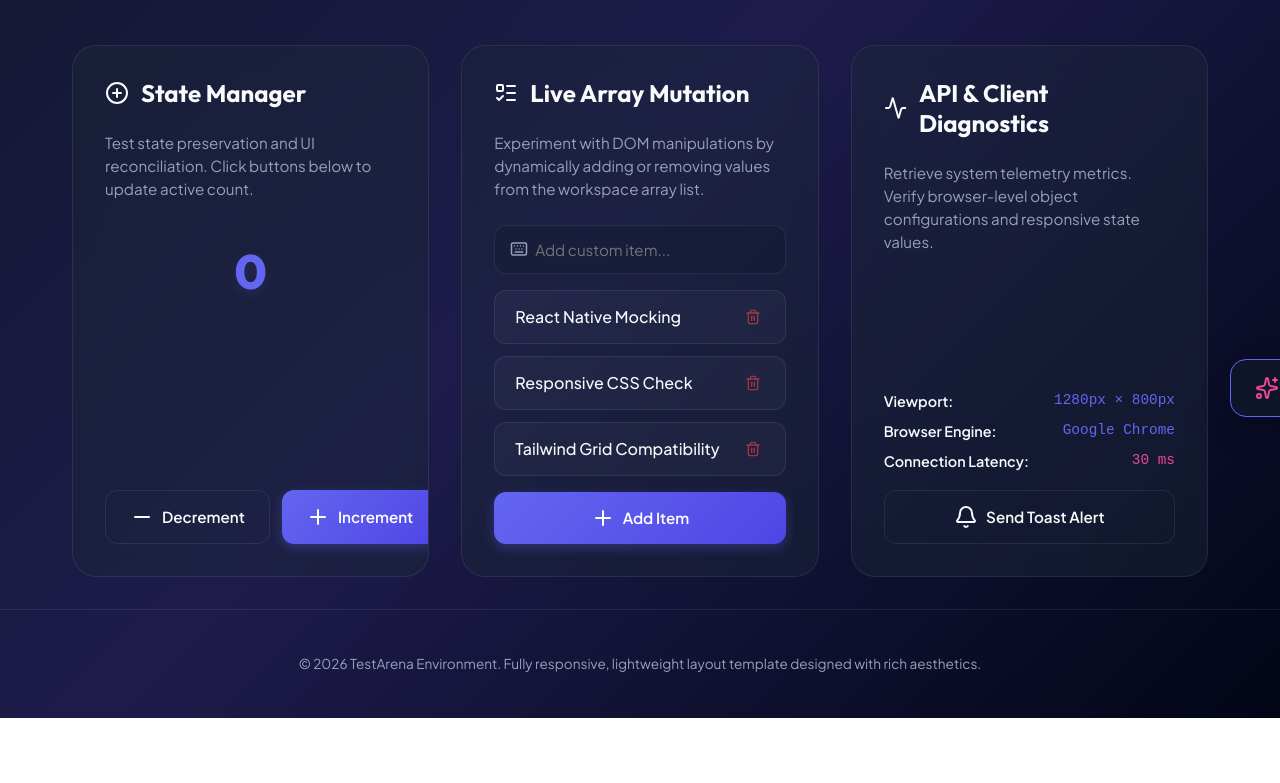
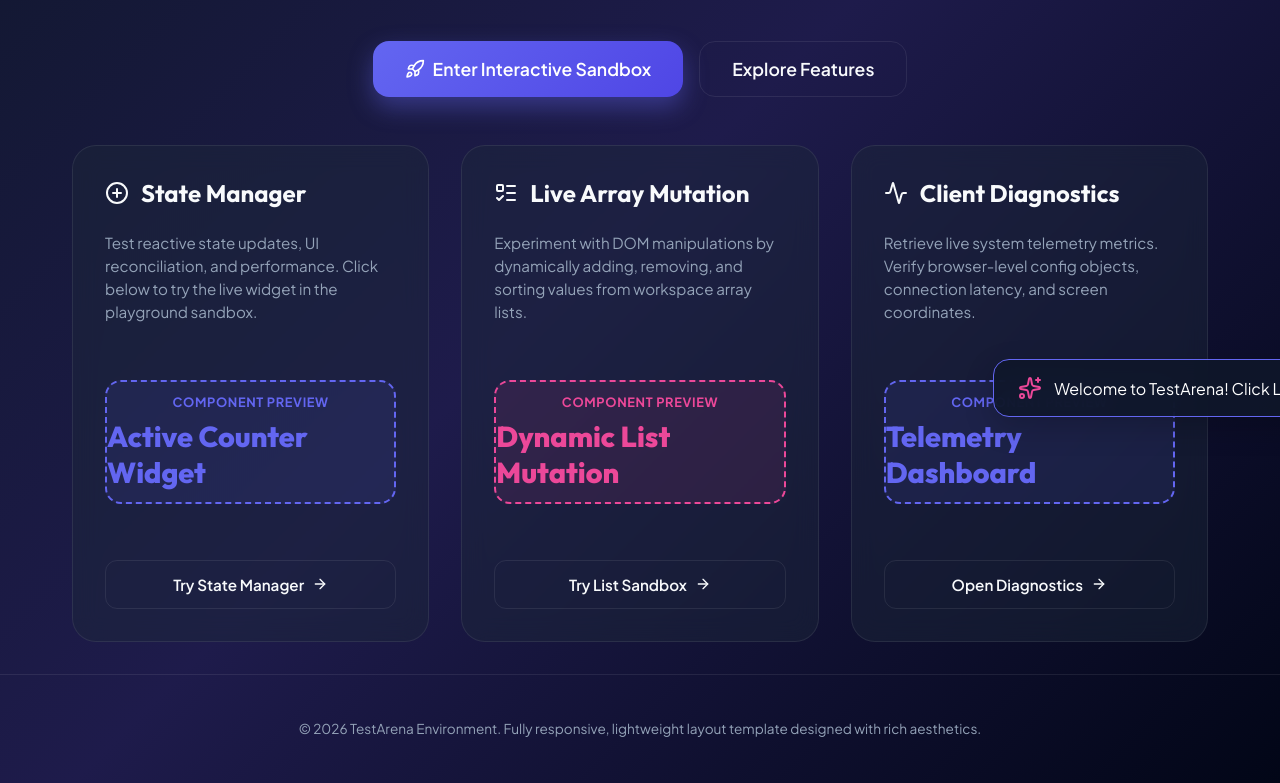
Before and after one commit to sreenath6489/tejaswi-sample-, a plain HTML site: page index.html in a window 1280 px wide. Shown: the part 351-1134 px from the top of the page. Before the commit the page ends 1069 px from the top, so only its background shows below. Drawn offline with nearby package versions, Linux system fonts and the light colour scheme.

Commit message:
Update index.html

```diff
--- a/index.html
+++ b/index.html
@@ -1,15 +1,19 @@
 <!DOCTYPE html>
 <html lang="en">
+
 <head>
   <meta charset="UTF-8">
   <meta name="viewport" content="width=device-width, initial-scale=1.0">
   <title>Aesthetic Web Showcase & Testing Playground</title>
   <!-- SEO Meta Tags -->
-  <meta name="description" content="A premium, interactive HTML template for design system testing, showcase, and component experimentation.">
+  <meta name="description"
+    content="A premium, interactive HTML template for design system testing, showcase, and component experimentation.">
   <!-- Google Fonts -->
   <link rel="preconnect" href="https://fonts.googleapis.com">
   <link rel="preconnect" href="https://fonts.gstatic.com" crossorigin>
-  <link href="https://fonts.googleapis.com/css2?family=Outfit:wght@300;400;500;600;700;800&family=Plus+Jakarta+Sans:ital,wght@0,300;0,400;0,500;0,600;0,700;0,800;1,400&display=swap" rel="stylesheet">
+  <link
+    href="https://fonts.googleapis.com/css2?family=Outfit:wght@300;400;500;600;700;800&family=Plus+Jakarta+Sans:ital,wght@0,300;0,400;0,500;0,600;0,700;0,800;1,400&display=swap"
+    rel="stylesheet">
   <!-- Lucide Icons -->
   <script src="https://unpkg.com/lucide@latest"></script>
 
@@ -28,8 +32,10 @@
       --text-secondary-dark: #94a3b8;
       --text-secondary-light: #475569;
 
-      --accent-primary: #6366f1; /* Indigo */
-      --accent-secondary: #ec4899; /* Pink */
+      --accent-primary: #6366f1;
+      /* Indigo */
+      --accent-secondary: #ec4899;
+      /* Pink */
       --accent-glow: rgba(99, 102, 241, 0.15);
 
       --border-dark: rgba(255, 255, 255, 0.08);
@@ -145,8 +151,15 @@
     }
 
     @keyframes fadeIn {
-      from { opacity: 0; transform: translateY(20px); }
-      to { opacity: 1; transform: translateY(0); }
+      from {
+        opacity: 0;
+        transform: translateY(20px);
+      }
+
+      to {
+        opacity: 1;
+        transform: translateY(0);
+      }
     }
 
     .hero h1 {
@@ -476,12 +489,14 @@
       main {
         padding: 1rem;
       }
+
       .grid {
         grid-template-columns: 1fr;
       }
     }
   </style>
 </head>
+
 <body>
 
   <!-- Top Navigation Header -->
@@ -493,10 +508,15 @@
       <span class="logo-text">TestArena</span>
     </div>
 
-    <button class="theme-toggle" id="themeToggleBtn" aria-label="Toggle light and dark mode">
-      <i data-lucide="sun" id="sunIcon" style="display: none;"></i>
-      <i data-lucide="moon" id="moonIcon"></i>
-    </button>
+    <div style="display: flex; align-items: center; gap: 1rem;">
+      <a href="sample.html" class="btn" style="text-decoration: none; padding: 0.6rem 1.2rem; font-size: 0.9rem;">
+        <i data-lucide="play" style="width: 16px; height: 16px;"></i> Launch Sandwich
+      </a>
+      <button class="theme-toggle" id="themeToggleBtn" aria-label="Toggle light and dark mode">
+        <i data-lucide="sun" id="sunIcon" style="display: none;"></i>
+        <i data-lucide="moon" id="moonIcon"></i>
+      </button>
+    </div>
   </header>
 
   <!-- Main Content Area -->
@@ -504,66 +524,90 @@
     <!-- Hero / Title -->
     <section class="hero">
       <h1>Premium Playground for Web Component Testing</h1>
-      <p>A beautifully styled, responsive environment built to verify HTML, CSS layouts, dynamic micro-interactions, and JavaScript performance.</p>
+      <p>A beautifully styled, responsive environment built to verify HTML, CSS layouts, dynamic micro-interactions, and
+        JavaScript performance.</p>
+      <div
+        style="margin-top: 1.5rem; display: flex; justify-content: center; gap: 1rem; flex-wrap: wrap; animation: fadeIn 1.2s ease-out;">
+        <a href="sample.html" class="btn"
+          style="text-decoration: none; font-size: 1.1rem; padding: 1rem 2rem; border-radius: 16px; box-shadow: 0 10px 25px rgba(99, 102, 241, 0.4);">
+          <i data-lucide="rocket" style="width: 20px; height: 20px;"></i> Enter Interactive Sandbox
+        </a>
+        <a href="#features" class="btn btn-secondary"
+          style="text-decoration: none; font-size: 1.1rem; padding: 1rem 2rem; border-radius: 16px;">
+          Explore Features
+        </a>
+      </div>
     </section>
 
     <!-- Grid Container -->
-    <div class="grid">
+    <div class="grid" id="features">
 
-      <!-- Interactive Counter Card -->
+      <!-- Interactive Counter Card (Showcase) -->
       <section class="card" id="counterCard">
         <h2 class="card-title"><i data-lucide="plus-circle"></i> State Manager</h2>
-        <p>Test state preservation and UI reconciliation. Click buttons below to update active count.</p>
-        <div class="counter-value" id="counterDisplay">0</div>
+        <p>Test reactive state updates, UI reconciliation, and performance. Click below to try the live widget in the
+          playground sandbox.</p>
+        <div style="margin: 2rem 0; display: flex; justify-content: center; align-items: center;">
+          <div
+            style="background: rgba(99, 102, 241, 0.1); border: 2px dashed var(--accent-primary); border-radius: 16px; width: 100%; height: 120px; display: flex; flex-direction: column; align-items: center; justify-content: center; gap: 0.5rem;">
+            <span
+              style="font-size: 0.8rem; text-transform: uppercase; letter-spacing: 0.05em; color: var(--accent-primary); font-weight: 700;">Component
+              Preview</span>
+            <div
+              style="font-size: 1.8rem; font-weight: 800; font-family: var(--font-display); color: var(--accent-primary);">
+              Active Counter Widget</div>
+          </div>
+        </div>
         <div class="interactive-container">
-          <div class="counter-controls">
-            <button class="btn btn-secondary" id="decrementBtn"><i data-lucide="minus"></i> Decrement</button>
-            <button class="btn" id="incrementBtn"><i data-lucide="plus"></i> Increment</button>
-          </div>
+          <a href="sample.html#counterCard" class="btn btn-secondary" style="text-decoration: none;">
+            Try State Manager <i data-lucide="arrow-right" style="width: 16px; height: 16px;"></i>
+          </a>
         </div>
       </section>
 
-      <!-- Dynamic List Card -->
+      <!-- Dynamic List Card (Showcase) -->
       <section class="card" id="listCard">
         <h2 class="card-title"><i data-lucide="list-todo"></i> Live Array Mutation</h2>
-        <p>Experiment with DOM manipulations by dynamically adding or removing values from the workspace array list.</p>
-
+        <p>Experiment with DOM manipulations by dynamically adding, removing, and sorting values from workspace array
+          lists.</p>
+        <div style="margin: 2rem 0; display: flex; justify-content: center; align-items: center;">
+          <div
+            style="background: rgba(236, 72, 153, 0.1); border: 2px dashed var(--accent-secondary); border-radius: 16px; width: 100%; height: 120px; display: flex; flex-direction: column; align-items: center; justify-content: center; gap: 0.5rem;">
+            <span
+              style="font-size: 0.8rem; text-transform: uppercase; letter-spacing: 0.05em; color: var(--accent-secondary); font-weight: 700;">Component
+              Preview</span>
+            <div
+              style="font-size: 1.8rem; font-weight: 800; font-family: var(--font-display); color: var(--accent-secondary);">
+              Dynamic List Mutation</div>
+          </div>
+        </div>
         <div class="interactive-container">
-          <div class="input-group">
-            <i data-lucide="keyboard" class="input-icon"></i>
-            <input type="text" class="text-input" id="itemInput" placeholder="Add custom item..." aria-label="Custom list item text">
-          </div>
-
-          <ul class="dynamic-list" id="itemList">
-            <!-- Items injected by JS -->
-          </ul>
-
-          <button class="btn" id="addItemBtn"><i data-lucide="plus"></i> Add Item</button>
+          <a href="sample.html#listCard" class="btn btn-secondary" style="text-decoration: none;">
+            Try List Sandbox <i data-lucide="arrow-right" style="width: 16px; height: 16px;"></i>
+          </a>
         </div>
       </section>
 
-      <!-- System Diagnostics Card -->
+      <!-- System Diagnostics Card (Showcase) -->
       <section class="card" id="diagnosticsCard">
-        <h2 class="card-title"><i data-lucide="activity"></i> API & Client Diagnostics</h2>
-        <p>Retrieve system telemetry metrics. Verify browser-level object configurations and responsive state values.</p>
-
-        <div class="interactive-container" style="gap: 0.75rem;">
-          <div style="display: flex; justify-content: space-between; font-size: 0.9rem;">
-            <span style="font-weight: 600;">Viewport:</span>
-            <span id="viewportVal" style="color: var(--accent-primary); font-family: monospace;">---</span>
+        <h2 class="card-title"><i data-lucide="activity"></i> Client Diagnostics</h2>
+        <p>Retrieve live system telemetry metrics. Verify browser-level config objects, connection latency, and screen
+          coordinates.</p>
+        <div style="margin: 2rem 0; display: flex; justify-content: center; align-items: center;">
+          <div
+            style="background: rgba(99, 102, 241, 0.1); border: 2px dashed var(--accent-primary); border-radius: 16px; width: 100%; height: 120px; display: flex; flex-direction: column; align-items: center; justify-content: center; gap: 0.5rem;">
+            <span
+              style="font-size: 0.8rem; text-transform: uppercase; letter-spacing: 0.05em; color: var(--accent-primary); font-weight: 700;">Component
+              Preview</span>
+            <div
+              style="font-size: 1.8rem; font-weight: 800; font-family: var(--font-display); color: var(--accent-primary);">
+              Telemetry Dashboard</div>
           </div>
-          <div style="display: flex; justify-content: space-between; font-size: 0.9rem;">
-            <span style="font-weight: 600;">Browser Engine:</span>
-            <span id="browserVal" style="color: var(--accent-primary); font-family: monospace;">---</span>
-          </div>
-          <div style="display: flex; justify-content: space-between; font-size: 0.9rem;">
-            <span style="font-weight: 600;">Connection Latency:</span>
-            <span id="latencyVal" style="color: var(--accent-secondary); font-family: monospace;">Simulating...</span>
-          </div>
-
-          <button class="btn btn-secondary" id="triggerNotificationBtn" style="margin-top: 0.5rem;">
-            <i data-lucide="bell"></i> Send Toast Alert
-          </button>
+        </div>
+        <div class="interactive-container">
+          <a href="sample.html#diagnosticsCard" class="btn btn-secondary" style="text-decoration: none;">
+            Open Diagnostics <i data-lucide="arrow-right" style="width: 16px; height: 16px;"></i>
+          </a>
         </div>
       </section>
 
@@ -578,7 +622,8 @@
 
   <!-- Footer -->
   <footer>
-    <p>&copy; 2026 TestArena Environment. Fully responsive, lightweight layout template designed with rich aesthetics.</p>
+    <p>&copy; 2026 TestArena Environment. Fully responsive, lightweight layout template designed with rich aesthetics.
+    </p>
   </footer>
 
   <!-- Interactivity Scripts -->
@@ -606,116 +651,9 @@
       }
     });
 
-    // 2. Counter Logic
-    let counterValue = 0;
-    const counterDisplay = document.getElementById('counterDisplay');
-    const incrementBtn = document.getElementById('incrementBtn');
-    const decrementBtn = document.getElementById('decrementBtn');
-
-    incrementBtn.addEventListener('click', () => {
-      counterValue++;
-      updateCounter();
-    });
-
-    decrementBtn.addEventListener('click', () => {
-      counterValue--;
-      updateCounter();
-    });
-
-    function updateCounter() {
-      counterDisplay.textContent = counterValue;
-      counterDisplay.style.transform = 'scale(1.15)';
-      setTimeout(() => {
-        counterDisplay.style.transform = 'scale(1)';
-      }, 100);
-    }
-
-    // 3. Dynamic List Mutation
-    const itemList = document.getElementById('itemList');
-    const itemInput = document.getElementById('itemInput');
-    const addItemBtn = document.getElementById('addItemBtn');
-
-    // Initial Seed Items
-    const seedItems = ['React Native Mocking', 'Responsive CSS Check', 'Tailwind Grid Compatibility'];
-    seedItems.forEach(item => addItem(item));
-
-    addItemBtn.addEventListener('click', () => {
-      const text = itemInput.value.trim();
-      if (text) {
-        addItem(text);
-        itemInput.value = '';
-        showToast(`Added: "${text}"`);
-      } else {
-        showToast('Input cannot be blank!', true);
-      }
-    });
-
-    itemInput.addEventListener('keydown', (e) => {
-      if (e.key === 'Enter') {
-        addItemBtn.click();
-      }
-    });
-
-    function addItem(text) {
-      const li = document.createElement('li');
-      li.className = 'list-item';
-
-      const span = document.createElement('span');
-      span.className = 'list-item-text';
-      span.textContent = text;
-
-      const button = document.createElement('button');
-      button.className = 'delete-item';
-      button.innerHTML = '<i data-lucide="trash-2" style="width:16px;height:16px;"></i>';
-      button.setAttribute('aria-label', `Delete item ${text}`);
-      button.onclick = () => {
-        li.style.opacity = '0';
-        li.style.transform = 'translateX(-20px)';
-        setTimeout(() => {
-          li.remove();
-          showToast(`Removed: "${text}"`);
-        }, 300);
-      };
-
-      li.appendChild(span);
-      li.appendChild(button);
-      itemList.appendChild(li);
-
-      // Initialize icons on dynamically added nodes
-      lucide.createIcons();
-    }
-
-    // 4. System Diagnostics Telemetry
-    function updateDiagnostics() {
-      document.getElementById('viewportVal').textContent = `${window.innerWidth}px × ${window.innerHeight}px`;
-
-      // Simple parser for browser
-      const ua = navigator.userAgent;
-      let browserName = "Unknown Browser";
-      if (ua.indexOf("Firefox") > -1) browserName = "Mozilla Firefox";
-      else if (ua.indexOf("SamsungBrowser") > -1) browserName = "Samsung Internet";
-      else if (ua.indexOf("Opera") > -1 || ua.indexOf("OPR") > -1) browserName = "Opera";
-      else if (ua.indexOf("Trident") > -1) browserName = "Internet Explorer";
-      else if (ua.indexOf("Edge") > -1 || ua.indexOf("Edg") > -1) browserName = "Microsoft Edge";
-      else if (ua.indexOf("Chrome") > -1) browserName = "Google Chrome";
-      else if (ua.indexOf("Safari") > -1) browserName = "Apple Safari";
-
-      document.getElementById('browserVal').textContent = browserName;
-    }
-
-    window.addEventListener('resize', updateDiagnostics);
-    updateDiagnostics();
-
-    // Simulating Connection Speed
-    setTimeout(() => {
-      const ping = Math.floor(Math.random() * 45) + 12;
-      document.getElementById('latencyVal').textContent = `${ping} ms`;
-    }, 1200);
-
-    // 5. Toast Notifications
+    // 2. Toast Notifications
     const toastAlert = document.getElementById('toastAlert');
     const toastMessage = document.getElementById('toastMessage');
-    const triggerNotificationBtn = document.getElementById('triggerNotificationBtn');
     let toastTimeout;
 
     function showToast(message, isWarning = false) {
@@ -735,21 +673,11 @@
       }, 3000);
     }
 
-    triggerNotificationBtn.addEventListener('click', () => {
-      const alerts = [
-        'All client systems operating nominal.',
-        'DOM layouts reconciled successfully.',
-        'Responsiveness benchmark standard check passed.',
-        'Diagnostics telemetry uploaded!'
-      ];
-      const randomAlert = alerts[Math.floor(Math.random() * alerts.length)];
-      showToast(randomAlert);
-    });
-
     // Fire default toast greeting
     setTimeout(() => {
-      showToast('Welcome to TestArena Playground!');
+      showToast('Welcome to TestArena! Click Launch Sandbox to test components.');
     }, 800);
   </script>
 </body>
+
 </html>
```
